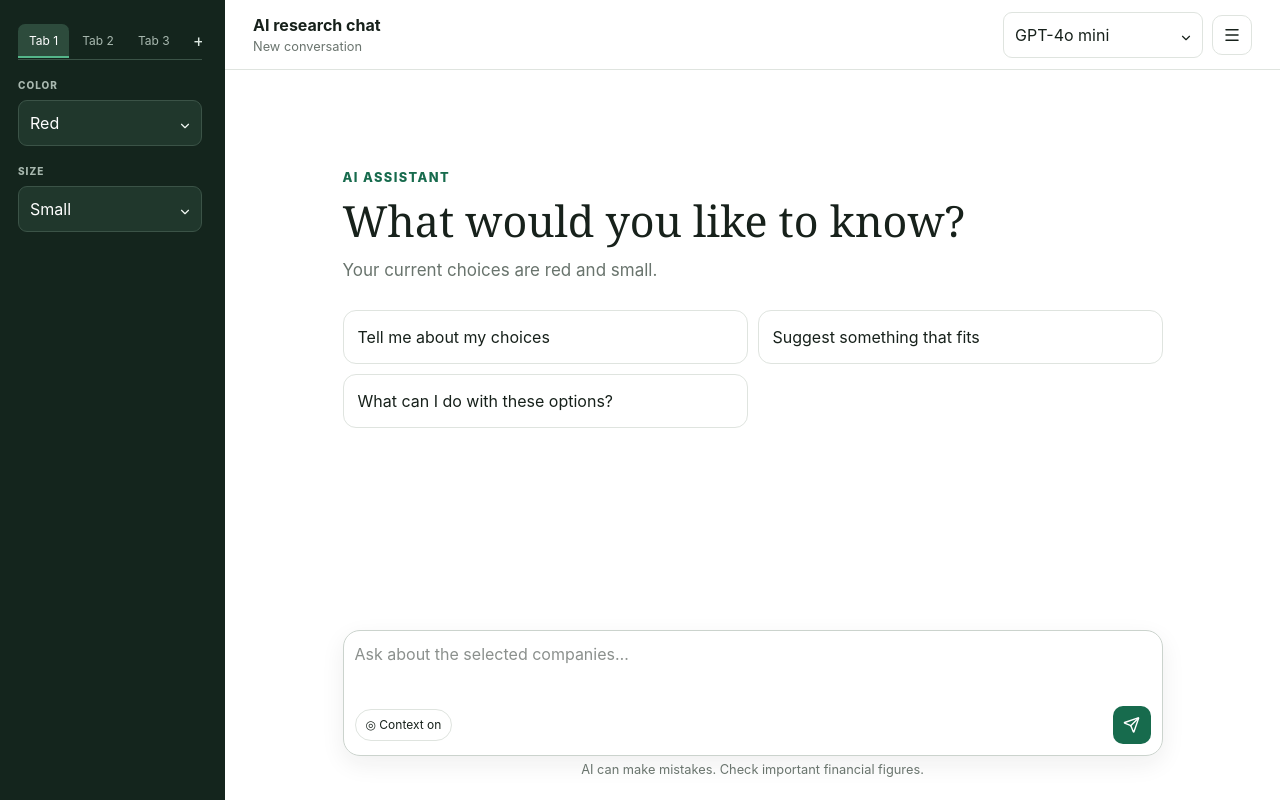
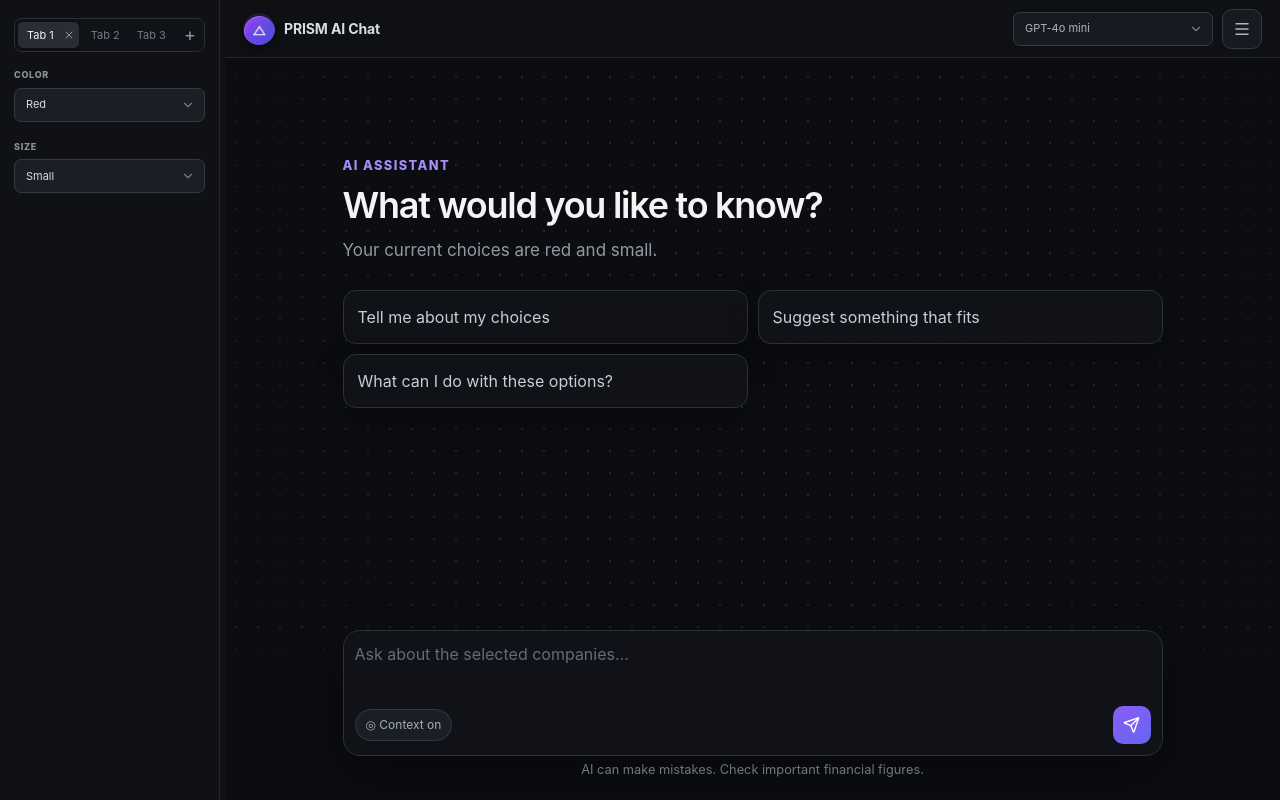
Before and after one commit to elenachoi1/ai-lca-tools, a React (Vite) app in the folder retail-chat/: page / in a window 1280 px wide. Built offline with nearby package versions, Linux system fonts and the light colour scheme.

Commit message:
Match PRISM theme and add removable tabs

```diff
--- a/retail-chat/src/App.jsx
+++ b/retail-chat/src/App.jsx
@@ -5,6 +5,7 @@ import remarkMath from 'remark-math'
 import rehypeKatex from 'rehype-katex'
 import { Bot, Check, ChevronDown, Copy, Download, History, Menu, Plus, Printer, Send, Settings, Square, Trash2, User, Wrench, X } from 'lucide-react'
 import { useOpenRouterChat } from './useOpenRouterChat'
+import prismLogo from './assets/prism-logo.png'
 
 const COLORS = ['Red', 'Green', 'Blue']
 const SIZES = ['Small', 'Medium', 'Large']
@@ -86,6 +87,18 @@ export default function App() {
     setTabs(current => [...current, newTab])
     setTabSelections(current => ({ ...current, [newTab]: { color: COLORS[0], size: SIZES[0] } }))
     setActiveTab(newTab)
+  }
+  const removeTab = tabToRemove => {
+    if (tabs.length === 1) return
+    const removedIndex = tabs.indexOf(tabToRemove)
+    const nextTabs = tabs.filter(tab => tab !== tabToRemove)
+    setTabs(nextTabs)
+    setTabSelections(current => {
+      const { [tabToRemove]: removed, ...rest } = current
+      return rest
+    })
+    if (activeTab === tabToRemove) setActiveTab(nextTabs[Math.min(removedIndex, nextTabs.length - 1)])
+    if (editingTab === tabToRemove) cancelRenamingTab()
   }
   const startRenamingTab = tab => {
     setEditingTab(tab)
@@ -182,12 +195,14 @@ export default function App() {
   return <div className="app-shell" style={{ '--sidebar-width': `${sidebarWidth}px` }}>
     <aside className="sidebar">
       <nav className="sidebar-tabs" aria-label="Data tabs" role="tablist">
-        {tabs.map(tab => editingTab === tab
-          ? <input key={tab} className="tab-name-input" aria-label={`Rename ${tab}`} value={tabNameDraft} onChange={event => setTabNameDraft(event.target.value)} onBlur={finishRenamingTab} onKeyDown={event => {
+        {tabs.map(tab => <div className={`sidebar-tab${activeTab === tab ? ' active' : ''}`} role="presentation" key={tab}>{editingTab === tab
+          ? <input className="tab-name-input" aria-label={`Rename ${tab}`} value={tabNameDraft} onChange={event => setTabNameDraft(event.target.value)} onBlur={finishRenamingTab} onKeyDown={event => {
               if (event.key === 'Enter') finishRenamingTab()
               if (event.key === 'Escape') cancelRenamingTab()
             }} autoFocus onFocus={event => event.target.select()}/>
-          : <button key={tab} type="button" role="tab" aria-selected={activeTab === tab} className={activeTab === tab ? 'active' : ''} onClick={() => setActiveTab(tab)} onDoubleClick={() => startRenamingTab(tab)} title="Double-click to rename">{tab}</button>)}
+          : <button type="button" role="tab" aria-selected={activeTab === tab} onClick={() => setActiveTab(tab)} onDoubleClick={() => startRenamingTab(tab)} title="Double-click to rename">{tab}</button>}
+          {tabs.length > 1 && editingTab !== tab && <button type="button" className="remove-tab" aria-label={`Remove ${tab}`} title={`Remove ${tab}`} onClick={() => removeTab(tab)}><X/></button>}
+        </div>)}
         <button type="button" className="add-tab" aria-label="Add tab" title="Add tab" onClick={addTab}>+</button>
       </nav>
       <div className="tab-panel" role="tabpanel" aria-label={`${activeTab} controls`}>
@@ -196,7 +211,7 @@ export default function App() {
       </div>
     </aside>
     <div className="sidebar-resizer" role="separator" aria-label="Resize left panel" aria-orientation="vertical" aria-valuemin="180" aria-valuemax="600" aria-valuenow={sidebarWidth} tabIndex="0" onPointerDown={resizeSidebar} onKeyDown={resizeSidebarWithKeyboard}/>
-    <main><header><div><b>AI research chat</b><small>{title}</small></div><div className="header-actions">
+    <main><header><div className="app-brand"><div className="app-brand-line"><span className="app-brand-mark"><img src={prismLogo} alt="PRISM"/></span><b>PRISM AI Chat</b></div></div><div className="header-actions">
       <Select label="" className="model-select" value={model} onChange={setModel}>{MODELS.map(([id,name])=><option key={id} value={id}>{name}</option>)}</Select>
       <div className="menu-wrap"><button className="icon" onClick={()=>setMenuOpen(!menuOpen)} aria-label="Menu"><Menu/></button>{menuOpen&&<ActionMenu close={()=>setMenuOpen(false)} actions={{new:newChat,history:()=>setHistoryOpen(true),markdown:exportMarkdown,print:()=>print(),settings:()=>setSettingsOpen(true),clear:newChat}}/>}</div>
     </div></header>
--- a/retail-chat/src/main.jsx
+++ b/retail-chat/src/main.jsx
@@ -3,5 +3,6 @@ import { createRoot } from 'react-dom/client'
 import App from './App.jsx'
 import './index.css'
 import './resizable-sidebar.css'
+import './prism-theme.css'
 
 createRoot(document.getElementById('root')).render(<StrictMode><App /></StrictMode>)
--- /dev/null
+++ b/retail-chat/src/prism-theme.css
@@ -0,0 +1,373 @@
+:root {
+  color-scheme: dark;
+  font-family: Inter, ui-sans-serif, system-ui, -apple-system, BlinkMacSystemFont, "Segoe UI", sans-serif;
+  color: #f4f4f5;
+  background: #090b0e;
+}
+
+body {
+  background: #090b0e;
+}
+
+.app-shell {
+  background: #0b0d10;
+}
+
+.sidebar {
+  padding: 18px 14px;
+  gap: 16px;
+  color: #f4f4f5;
+  background: #0f1115;
+  border-right: 1px solid #24272d;
+}
+
+.sidebar-resizer {
+  background: #0f1115;
+}
+
+.sidebar-resizer::after {
+  background: #8b5cf6;
+}
+
+.sidebar-tabs {
+  gap: 3px;
+  padding: 3px;
+  border: 1px solid #2c3037;
+  border-radius: 8px;
+  background: #111318eb;
+}
+
+.sidebar-tabs button {
+  height: 26px;
+  padding: 0 9px;
+  border-radius: 5px;
+  color: #747b86;
+  font-size: 11px;
+}
+
+.sidebar-tabs button:hover {
+  color: #f4f4f5;
+  background: #20242b;
+}
+
+.sidebar-tab.active {
+  color: #f4f4f5;
+  background: #292d35;
+  box-shadow: 0 1px 4px #00000047;
+}
+
+.sidebar-tab.active > button[role="tab"] {
+  color: #f4f4f5;
+}
+
+.sidebar-tab {
+  display: flex;
+  flex: 0 0 auto;
+  align-items: center;
+  border-radius: 5px;
+}
+
+.sidebar-tab > button[role="tab"] {
+  padding-right: 5px;
+}
+
+.sidebar-tabs .remove-tab {
+  display: grid;
+  place-items: center;
+  width: 0;
+  height: 20px;
+  padding: 0;
+  overflow: hidden;
+  color: #9298a3;
+  opacity: 0;
+  transition: width .15s, opacity .15s;
+}
+
+.sidebar-tab:hover .remove-tab,
+.sidebar-tab.active .remove-tab,
+.sidebar-tabs .remove-tab:focus-visible {
+  width: 20px;
+  opacity: 1;
+}
+
+.sidebar-tabs .remove-tab:hover {
+  color: #fb7185;
+  background: transparent;
+}
+
+.sidebar-tabs .remove-tab svg {
+  width: 12px;
+  height: 12px;
+}
+
+.sidebar-tabs button:focus-visible {
+  outline-color: #8b5cf6;
+}
+
+.sidebar-tabs .add-tab {
+  color: #9298a3;
+}
+
+.sidebar-tabs .tab-name-input {
+  height: 26px;
+  border-color: #8b5cf6;
+  border-radius: 5px;
+  background: #1a1e25;
+  color: #f4f4f5;
+}
+
+.field > span {
+  margin-bottom: 6px;
+  color: #8c939e;
+  font-size: 9px;
+  letter-spacing: .08em;
+}
+
+.field select {
+  height: 34px;
+  padding-block: 0;
+  border-color: #343944;
+  border-radius: 7px;
+  background: #1a1e25;
+  color: #d8dce3;
+  font-size: 11px;
+}
+
+.field > svg {
+  bottom: 10px;
+  color: #777e89;
+}
+
+main {
+  color: #d8dce3;
+  background-color: #0b0d10;
+  background-image: radial-gradient(#242831 1px, transparent 1px);
+  background-size: 22px 22px;
+}
+
+header {
+  height: 58px;
+  padding: 0 18px;
+  border-color: #24272d;
+  background: #0f1115f5;
+  backdrop-filter: blur(12px);
+}
+
+.app-brand {
+  flex-direction: column;
+  align-items: center;
+  justify-content: center;
+  gap: 1px;
+}
+
+.app-brand-line {
+  display: flex;
+  align-items: center;
+  gap: 9px;
+}
+
+.app-brand-mark {
+  position: relative;
+  display: block;
+  flex: 0 0 32px;
+  width: 32px;
+  height: 32px;
+  overflow: hidden;
+  border-radius: 50%;
+  box-shadow: 0 2px 7px #0009;
+}
+
+.app-brand-mark img {
+  position: absolute;
+  left: 50%;
+  top: 50%;
+  display: block;
+  width: 76px;
+  max-width: none;
+  height: auto;
+  transform: translate(-50%, -50%);
+}
+
+.app-brand-line b {
+  font-size: 14px;
+  font-weight: 650;
+  letter-spacing: -.01em;
+}
+
+header small {
+  color: #777e89;
+  font-size: 10px;
+}
+
+.model-select select,
+.icon {
+  border-color: #343944;
+  background: #171a20;
+  color: #aeb4be;
+}
+
+.icon:hover {
+  border-color: #4b5260;
+  background: #222731;
+  color: #f4f4f5;
+}
+
+.conversation {
+  background: radial-gradient(circle at 50% 42%, transparent 0, #0b0d1021 56%, #0b0d10b8 100%);
+}
+
+.welcome > small {
+  color: #a78bfa;
+}
+
+.welcome h1 {
+  color: #f4f4f5;
+  font-family: inherit;
+  font-size: 36px;
+  font-weight: 620;
+  letter-spacing: -.035em;
+}
+
+.welcome p,
+.message-body > b,
+footer > small,
+.status {
+  color: #9298a3;
+}
+
+.suggestions button {
+  border-color: #2c3037;
+  background: #111318ef;
+  color: #c8cdd6;
+  box-shadow: 0 12px 32px #0000004d;
+}
+
+.suggestions button:hover {
+  border-color: #4b5260;
+  background: #20242b;
+  color: #f4f4f5;
+}
+
+.avatar {
+  border: 1px solid #30343c;
+  background: #191c21;
+  color: #9298a3;
+}
+
+.assistant .avatar {
+  color: #c4b5fd;
+  background: #211b34;
+}
+
+.message-body {
+  color: #d8dce3;
+}
+
+.message-body :not(pre) > code {
+  background: #202329;
+}
+
+.message-body pre {
+  border: 1px solid #292e37;
+  background: #0d1015;
+  color: #cbd5e1;
+}
+
+.message-body details {
+  border-color: #292e37;
+  background: #111318;
+}
+
+.message-body details p,
+.message-body details pre,
+.copy {
+  color: #9298a3;
+}
+
+.typing,
+.status {
+  color: #38bdf8;
+}
+
+footer {
+  background: linear-gradient(transparent, #0b0d10 25%);
+}
+
+.composer {
+  border-color: #2c3037;
+  background: #111318f7;
+  box-shadow: 0 18px 48px #00000066;
+  backdrop-filter: blur(12px);
+}
+
+.composer:focus-within {
+  border-color: #8b5cf6;
+  box-shadow: 0 0 0 2px #8b5cf633, 0 18px 48px #00000066;
+}
+
+.composer textarea {
+  color: #e4e6ea;
+}
+
+.composer textarea::placeholder {
+  color: #656c77;
+}
+
+.context {
+  border-color: #343944;
+  background: #1a1e25;
+  color: #a7adb7;
+}
+
+.send {
+  background: linear-gradient(145deg, #8b5cf6, #6366f1);
+}
+
+.action-menu,
+.modal {
+  border-color: #2c3037;
+  background: #111318fa;
+  color: #d8dce3;
+  box-shadow: 0 18px 48px #00000066;
+  backdrop-filter: blur(12px);
+}
+
+.action-menu button:hover {
+  background: #20242b;
+}
+
+.backdrop {
+  background: #050608b8;
+}
+
+.modal > p,
+.history-item small {
+  color: #9298a3;
+}
+
+.modal input {
+  border-color: #343944;
+  background: #1a1e25;
+  color: #d8dce3;
+}
+
+.modal-actions button {
+  border-color: #343944;
+  background: #1a1e25;
+}
+
+.modal-actions .primary {
+  border-color: #8b5cf6;
+  background: #7c3aed;
+}
+
+.history-item {
+  border-color: #292e37;
+}
+
+@media (max-width: 760px) {
+  .sidebar {
+    border-right: 0;
+    border-bottom: 1px solid #24272d;
+  }
+}
```
Also changed, not shown: retail-chat/src/assets/prism-logo.png (added).
